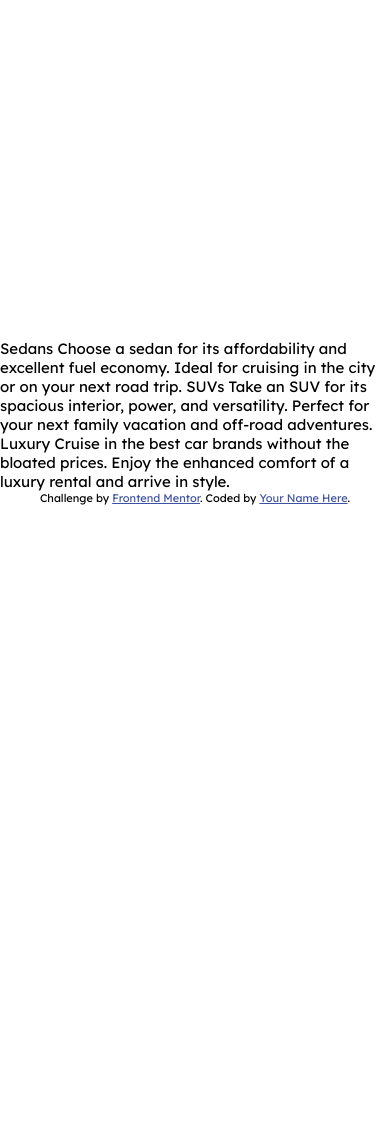
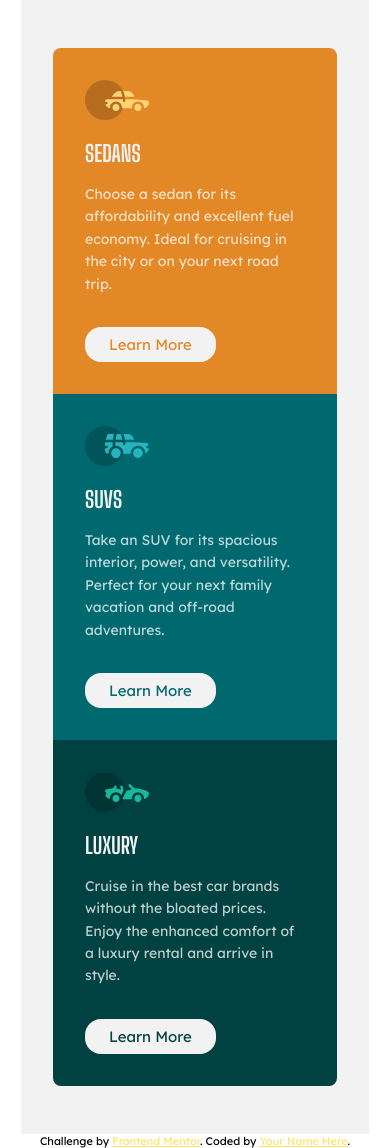
Before and after one commit to javascriptor1/3-column-preview-card-component-main, a plain HTML site: page index.html in a window 390 px wide. Before the commit the page ends 844 px from the top, so only its background shows below. Drawn offline with Linux system fonts and the light colour scheme.

Commit message:
mobile first design completed

```diff
--- a/index.html
+++ b/index.html
@@ -1,40 +1,73 @@
 <!DOCTYPE html>
 <html lang="en">
   <head>
-  <meta charset="UTF-8">
-  <meta name="viewport" content="width=device-width, initial-scale=1.0"> <!-- displays site properly based on user's device -->
+    <meta charset="UTF-8" />
+    <meta name="viewport" content="width=device-width, initial-scale=1.0" />
+    <!-- displays site properly based on user's device -->
 
-  <link rel="icon" type="image/png" sizes="32x32" href="./images/favicon-32x32.png">
-  <link rel="preconnect" href="https://fonts.googleapis.com">
-  <link rel="preconnect" href="https://fonts.gstatic.com" crossorigin>
-  <link href="https://fonts.googleapis.com/css2?family=Big+Shoulders+Display:wght@700&family=Lexend+Deca&display=swap" rel="stylesheet">
-  <link rel="stylesheet" href="style.css">
+    <link
+      rel="icon"
+      type="image/png"
+      sizes="32x32"
+      href="./images/favicon-32x32.png"
+    />
+    <link rel="preconnect" href="https://fonts.googleapis.com" />
+    <link rel="preconnect" href="https://fonts.gstatic.com" crossorigin />
+    <link
+      href="https://fonts.googleapis.com/css2?family=Big+Shoulders+Display:wght@700&family=Lexend+Deca&display=swap"
+      rel="stylesheet"
+    />
+    <link rel="stylesheet" href="style.css" />
 
     <title>Frontend Mentor | 3-column preview card component</title>
 
     <!-- Feel free to remove these styles or customise in your own stylesheet 👍 -->
     <style>
-    .attribution { font-size: 11px; text-align: center; }
-    .attribution a { color: hsl(228, 45%, 44%); }
+      .attribution {
+        font-size: 11px;
+        text-align: center;
+      }
+      .attribution a {
+        color: hsl(49, 100%, 70%);
+      }
     </style>
   </head>
   <body>
+    <main>
+      <div class="div-styling main__div1">
+        <div class="image-wrapper"><img src="images/icon-sedans.svg" alt="sedan car" class="margin"/></div>
+        <h2 class="div1__type margin">Sedans</h2>
+        <p class="div1__description margin">
+          Choose a sedan for its affordability and excellent fuel economy. Ideal
+          for cruising in the city or on your next road trip.
+        </p>
+        <a href="#" class="div1__link link">Learn More</a>
+      </div>
+      <div class="div-styling main__div2">
+        <div class="image-wrapper"><img src="images/icon-suvs.svg" alt=" SUVs car" class="margin" /></div>
+        <h2 class="div2__type margin">SUVs</h2>
+        <p class="div2__description margin">
+          Take an SUV for its spacious interior, power, and versatility. Perfect
+          for your next family vacation and off-road adventures.
+        </p>
+        <a href="#" class="div2__link link">Learn More</a>
+      </div>
+      <div class="div-styling main__div3">
+        <div class="image-wrapper"><img src="images/icon-luxury.svg" alt="luxury car" class="margin"/></div>
+        <h2 class="div3__type margin">Luxury</h2>
+        <p class="div3__description margin">
+          Cruise in the best car brands without the bloated prices. Enjoy the
+          enhanced comfort of a luxury rental and arrive in style.
+        </p>
+        <a href="#" class="div3__link link">Learn More</a>
+      </div>
+    </main>
 
-  Sedans
-  Choose a sedan for its affordability and excellent fuel economy. Ideal for cruising in the city
-  or on your next road trip.
-
-  SUVs
-  Take an SUV for its spacious interior, power, and versatility. Perfect for your next family vacation
-  and off-road adventures.
-
-  Luxury
-  Cruise in the best car brands without the bloated prices. Enjoy the enhanced comfort of a luxury
-  rental and arrive in style.
-
-  <div class="attribution">
-    Challenge by <a href="https://www.frontendmentor.io?ref=challenge" target="_blank">Frontend Mentor</a>.
-    Coded by <a href="#">Your Name Here</a>.
-  </div>
+    <footer class="attribution">
+      Challenge by
+      <a href="https://www.frontendmentor.io?ref=challenge" target="_blank"
+        >Frontend Mentor</a
+      >. Coded by <a href="#">Your Name Here</a>.
+    </footer>
   </body>
 </html>
--- a/style.css
+++ b/style.css
@@ -17,8 +17,73 @@ body {
   flex-direction: column;
   align-items: center;
   justify-content: center;
-  height: 100vh;
+  min-height: 100vh;
   font-size: 15px;
-  font-family: "Big Shoulders Display", cursive;
+
   font-family: "Lexend Deca", sans-serif;
 }
+
+main {
+    display: flex;
+    flex-direction: column;
+    align-items: center;
+    justify-content: center;
+    padding: 48px 32px;
+    background-color: var(--very-light-gray);
+}
+
+.div-styling {
+    padding: 32px;
+    color: var(--very-light-gray);
+    max-width: 375px;
+}
+.main__div1 {
+background-color: var(--bright-orange);
+border-radius: 8px 8px 0 0;
+}
+
+.main__div2{
+    background-color: var(--dark-cyan);
+}
+
+.main__div3{
+    background-color: var(--very-dark-cyan);
+    border-radius: 0 0 8px 8px;
+}
+
+.margin {
+    margin-bottom: 16px;
+}
+
+p {
+    color: var(--transparent-white);
+    line-height: 1.6;
+    width: 220px;
+    font-size: 14px;
+}
+
+h2{
+    text-transform: uppercase;
+    font-family: "Big Shoulders Display", cursive;
+    font-weight: 700;
+}
+
+.link {
+    background-color: var(--very-light-gray);
+    border-radius: 16px;
+    padding: 8px 24px;
+    text-decoration: none;
+    margin-top: 16px;
+    display: inline-block;
+    font-weight: 400;
+}
+
+.div1__link {
+    color: var(--bright-orange);
+}
+.div2__link{
+    color: var(--dark-cyan);
+}
+.div3__link{
+    color: var(--very-dark-cyan);
+}
```
Lines whose indentation alone changed are shown as unchanged.
